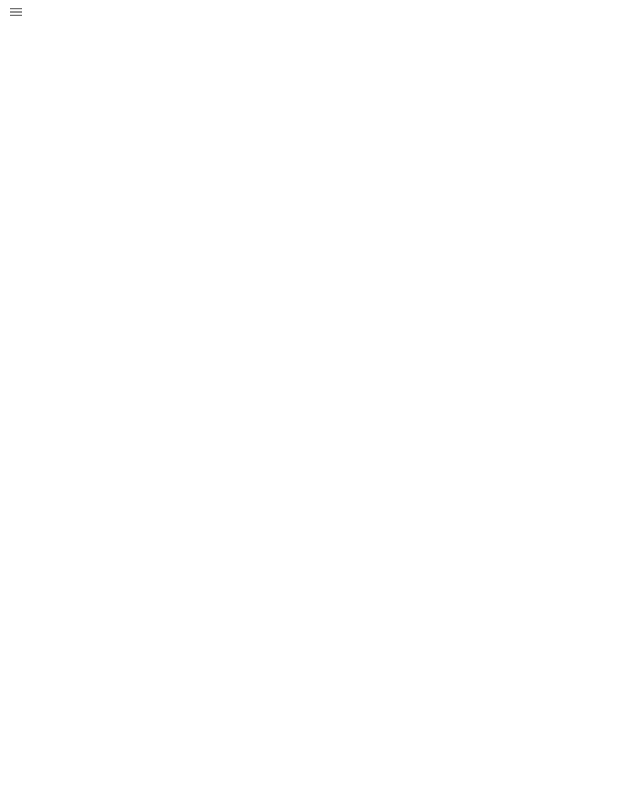
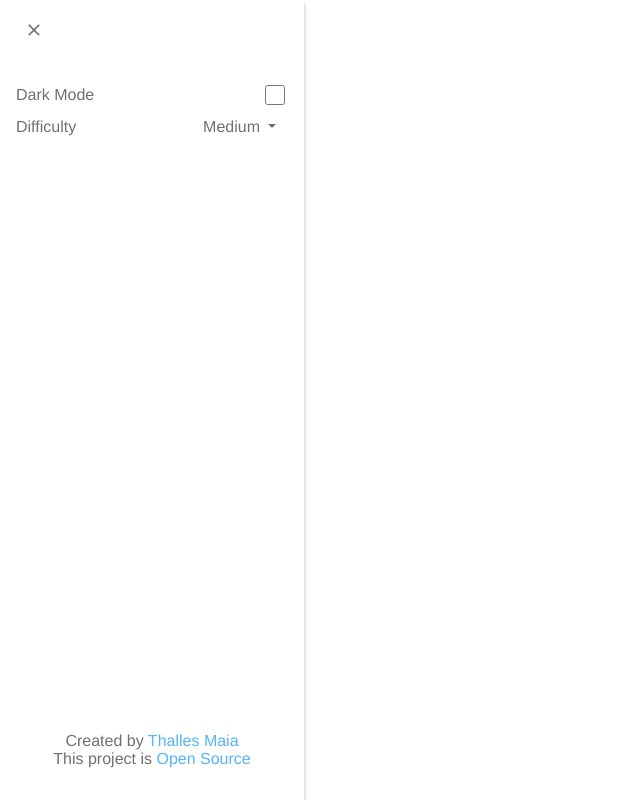
Before and after one commit to tmaiadev/tictactoe, a React app: page / in a window 1280 px wide. Both pictures are taken after a click on the button "Open menu". Shown: the whole page, without its empty margins (0-640 px from the left). Built offline with nearby package versions, Linux system fonts and the light colour scheme.

Commit message:
Menu, darkmode toggle, change difficulty

```diff
--- a/package.json
+++ b/package.json
@@ -3,6 +3,7 @@
   "version": "0.1.0",
   "private": true,
   "dependencies": {
+    "animate.css": "^3.7.2",
     "prop-types": "^15.7.2",
     "react": "^16.8.6",
     "react-dom": "^16.8.6",
--- a/src/components/app/app.css
+++ b/src/components/app/app.css
@@ -1,3 +1,5 @@
+@import url('https://fonts.googleapis.com/css?family=Arimo&display=swap');
+
 .app {
   display: block;
   width: 100%;
@@ -6,11 +8,45 @@
   top: 0px;
   left: 0px;
 
+  --background-color: #FFF;
+  --text-color: #707070;
+  --primary-color: #55B4FA;
+  --secondary-color: #F81B81;
+  --menu-background: #FFF;
+
   background-color: var(--background-color);
+}
+
+.app,
+.app * {
+  font-family: 'Arimo', sans-serif;
   color: var(--text-color);
+
+  transition: color .3s ease-in-out,
+    background-color .3s ease-in-out,
+    fill .3s ease-in-out;
 }
 
 .app--dark-theme {
   --background-color: #000;
   --text-color: #FFF;
+  --menu-background: #131212;
 }
+
+.app--no-outlines,
+.app--no-outlines * {
+  outline: none;
+}
+
+.app__menu-button {
+  display: block;
+  position: absolute;
+  top: 16px;
+  left: 16px;
+  z-index: 1;
+}
+
+.app a {
+  color: var(--primary-color);
+  text-decoration: none;
+}
--- a/src/components/app/app.js
+++ b/src/components/app/app.js
@@ -1,27 +1,81 @@
-import React, { useState } from 'react';
+import React, { useState, useEffect, useReducer } from 'react';
 import DarkThemeContext from '../../contexts/darkTheme';
+import GameStateContext, {
+  dispatcher as gameStateDispatcher,
+  defaultValue as gameStateDefaultValue,
+} from '../../contexts/gameState';
 import Button from '../button/button';
 import Icon from '../icon/icon';
+import Menu from '../menu/menu';
 import './app.css';
 
 function App() {
   const [darkTheme, setDarkTheme] = useState(false);
   const [menu, setMenu] = useState(false);
+  const [noOutlines, setNoOutlines] = useState(false);
+  const [gameState, dispatchGameState] = useReducer(gameStateDispatcher, gameStateDefaultValue);
+
+  function closeMenu() {
+    setMenu(false);
+    document.querySelector('.app__menu-button button').focus();
+  }
+
+  useEffect(() => {
+    function enableOutlines() {
+      if (noOutlines === false) return;
+      setNoOutlines(false);
+    }
+
+    function disableOutlines() {
+      if (noOutlines === true) return;
+      setNoOutlines(true);
+    }
+
+    function onTabPress(evt) {
+      if (evt.key !== 'Tab') return;
+      enableOutlines();
+    }
+
+    window.addEventListener('mousemove', disableOutlines);
+    window.addEventListener('touchstart', disableOutlines);
+    window.addEventListener('keydown', onTabPress);
+    return () => {
+      window.removeEventListener('mousemove', disableOutlines);
+      window.removeEventListener('touchstart', disableOutlines);
+      window.removeEventListener('keydown', onTabPress);
+    };
+  }, [noOutlines]);
+
+  window.t = () => setDarkTheme(!darkTheme);
 
   return (
     <DarkThemeContext.Provider value={[darkTheme, setDarkTheme]}>
-      <div className={`app ${darkTheme ? 'app--dark-theme' : ''}`}>
+      <GameStateContext.Provider value={[gameState, dispatchGameState]}>
+        <div className={'app animated zoomIn fast ' +
+          (darkTheme ? 'app--dark-theme ' : '') +
+          (noOutlines ? 'app--no-outlines ' : '')
+        }>
+          {menu
+            ? <Menu
+                onClose={closeMenu}
+                darkTheme={darkTheme}
+                toggleDarkTheme={() => setDarkTheme(!darkTheme)}
+              />
+            : null}
           <div className="app__menu-button">
             <Button
               onClick={() => setMenu(true)}
+              aria-label="Open menu"
             >
               <Icon
                 type="menu"
                 aria-hidden
+                size={20}
               />
             </Button>
           </div>
         </div>
+      </GameStateContext.Provider>
     </DarkThemeContext.Provider>
   );
 }
--- a/src/components/button/button.js
+++ b/src/components/button/button.js
@@ -5,11 +5,13 @@ import './button.css';
 function Button({
   onClick,
   children,
+  "aria-label": ariaLabel,
 }) {
   return (
     <button
       onClick={onClick}
       className="button"
+      aria-label={ariaLabel}
     >
       {children}
     </button>
@@ -19,6 +21,11 @@ function Button({
 Button.propTypes = {
   onClick: PropTypes.func.isRequired,
   children: PropTypes.node.isRequired,
+  'aria-label': PropTypes.string,
 };
 
+Button.defaultProps = {
+  'aria-label': undefined,
+}
+
 export default Button;
--- /dev/null
+++ b/src/components/menu/menu.css
@@ -0,0 +1,58 @@
+.menu {
+  display: block;
+  width: 100%;
+  height: 100%;
+  position: absolute;
+  top: 0px;
+  left: 0px;
+  z-index: 2;
+}
+
+.menu__container {
+  display: block;
+  width: 100%;
+  max-width: 304px;
+  height: 100%;
+  position: absolute;
+  top: 0px;
+  left: 0px;
+
+  background-color: var(--menu-background);
+  box-shadow: 0px 3px 4px rgba(0, 0, 0, .3);
+}
+
+.menu__close-button {
+  display: block;
+  position: absolute;
+  top: 16px;
+  left: 16px;
+}
+
+.menu__content {
+  display: grid;
+  width: 100%;
+  height: calc(100% - 64px);
+  top: 64px;
+  left: 0px;
+  position: absolute;
+  grid-template-rows: auto min-content;
+  box-sizing: border-box;
+  padding: 16px;
+}
+
+.menu__footer {
+  text-align: center;
+  padding: 16px;
+}
+
+.menu__form-group {
+  display: grid;
+  grid-template-columns: auto min-content;
+  height: 30px;
+  align-items: center;
+}
+
+.menu__form-group input[type=checkbox] {
+  height: 20px;
+  width: 20px;
+}
--- /dev/null
+++ b/src/components/menu/menu.js
@@ -0,0 +1,164 @@
+import React, { useEffect, useContext } from 'react';
+import PropTypes from 'prop-types';
+import Button from '../button/button';
+import Icon from '../icon/icon';
+import Select from '../select/select';
+import DarkThemeContext from '../../contexts/darkTheme';
+import GameStateContext, {
+  GAME_DIFFICULTIES,
+  GAME_STATE_ACTION_TYPE,
+} from '../../contexts/gameState';
+import './menu.css';
+
+function Menu({
+  onClose,
+}) {
+  const [darkTheme, setDarkTheme] = useContext(DarkThemeContext);
+  const [gameState, dispatchGameState] = useContext(GameStateContext);
+
+  function animateToClose() {
+    const container = document.querySelector('.menu__container');
+    container.classList.remove('slideInLeft');
+    container.classList.add('slideOutLeft');
+    container.addEventListener('animationend', onClose, { once: true });
+  }
+
+  function onClickOnBackground(evt) {
+    const { target } = evt;
+    if (target.classList.contains('menu') === false) return;
+    animateToClose();
+  }
+
+  function onEscPressed(evt) {
+    if (evt.key !== 'Escape') return;
+    animateToClose();
+  }
+
+  function focusOnContainer() {
+    document.querySelector('.menu__container').focus();
+  }
+
+  function handleFormSubmition(evt) {
+    evt.preventDefault();
+  }
+
+  function onDifficultyChange(evt) {
+    const { value } = evt.target;
+    dispatchGameState({
+      type: GAME_STATE_ACTION_TYPE.CHANGE_DIFFICULTY,
+      payload: value,
+    });
+  }
+
+  useEffect(() => {
+    window.addEventListener('keydown', onEscPressed);
+    return () => window.removeEventListener('keydown', onEscPressed);
+  });
+
+  useEffect(() => {
+    const container = document.querySelector('.menu__container');
+    container.addEventListener('animationend', () => {
+      container.focus();
+    }, { once: true });
+  });
+
+  return (
+    <div
+      className="menu"
+      onClick={onClickOnBackground}
+    >
+      <div
+        tabIndex="0"
+        onFocus={focusOnContainer}
+      />
+      <div
+        className="menu__container animated slideInLeft faster"
+        tabIndex="0"
+      >
+        <div className="menu__close-button">
+          <Button
+            onClick={animateToClose}
+            aria-label="Close menu"
+          >
+            <Icon
+              type="x"
+              aria-hidden
+              size={20}
+            />
+          </Button>
+        </div>
+        <div className="menu__content">
+          <form
+            onSubmit={handleFormSubmition}
+          >
+            <div className="menu__form-group">
+              <label htmlFor="darkmode">
+                Dark Mode
+              </label>
+              <div>
+                <input
+                  id="darkmode"
+                  name="darkmode"
+                  type="checkbox"
+                  defaultChecked={darkTheme}
+                  onClick={() => setDarkTheme(!darkTheme)}
+                />
+              </div>
+            </div>
+            <div className="menu__form-group">
+              <label htmlFor="difficulty">
+                Difficulty
+              </label>
+              <Select
+                id="difficulty"
+                name="difficulty"
+                value={gameState.difficulty}
+                options={[
+                  { label: 'Easy', value: GAME_DIFFICULTIES.EASY },
+                  { label: 'Medium', value: GAME_DIFFICULTIES.MEDIUM },
+                  { label: 'Hard', value: GAME_DIFFICULTIES.HARD },
+                  { label: 'Godlike', value: GAME_DIFFICULTIES.GODLIKE },
+                ]}
+                onChange={onDifficultyChange}
+              />
+            </div>
+          </form>
+          <footer className="menu__footer">
+            <div>
+              Created by
+              {' '}
+              <a
+                href="https://thallesmaia.com/about-me"
+                target="_blank"
+                rel="noopener noreferrer"
+              >
+                Thalles Maia
+              </a>
+            </div>
+            <div>
+              This project is
+              {' '}
+              <a
+                href="https://github.com/tmaiadev/tictactoe"
+                target="_blank"
+                rel="noopener noreferrer"
+              >
+                Open Source
+              </a>
+            </div>
+          </footer>
+        </div>
+        <div
+          tabIndex="0"
+          onFocus={focusOnContainer}
+        />
+      </div>
+    </div>
+  )
+}
+
+Menu.propTypes = {
+  onClose: PropTypes.func.isRequired,
+};
+
+export default Menu;
--- /dev/null
+++ b/src/components/select/select.css
@@ -0,0 +1,22 @@
+.select {
+  display: inline-block;
+  padding: 8px;
+  position: relative;
+}
+
+.select__display {
+  display: grid;
+  grid-template-columns: min-content min-content;
+  grid-gap: 4px;
+}
+
+.select__input {
+  display: block;
+  position: absolute;
+  top: 0px;
+  left: 0px;
+  appearance: none;
+  width: 100%;
+  height: 100%;
+  opacity: 0;
+}
--- /dev/null
+++ b/src/components/select/select.js
@@ -0,0 +1,58 @@
+import React from 'react';
+import PropTypes from 'prop-types';
+import Icon from '../icon/icon';
+import './select.css';
+
+function Select({
+  value,
+  onChange,
+  id,
+  name,
+  options,
+}) {
+  return (
+    <div className="select">
+      <div
+        className="select__display"
+        aria-hidden
+      >
+        {options.find(o => o.value === value).label}
+        <Icon type="dropdown" />
+      </div>
+      <select
+        id={id}
+        name={name}
+        onChange={onChange}
+        defaultValue={value}
+        className="select__input"
+      >
+        {options
+          .map(({
+            label,
+            value
+          }) => <option key={value} value={value}>{label}</option>)}
+      </select>
+    </div>
+  )
+}
+
+Select.propTypes = {
+  value: PropTypes.oneOfType([
+    PropTypes.string,
+    PropTypes.number,
+  ]).isRequired,
+  onChange: PropTypes.func.isRequired,
+  id: PropTypes.string.isRequired,
+  name: PropTypes.string.isRequired,
+  options: PropTypes.arrayOf(
+    PropTypes.shape({
+      value: PropTypes.oneOfType([
+        PropTypes.string,
+        PropTypes.number,
+      ]),
+      label: PropTypes.string,
+    }),
+  ).isRequired,
+};
+
+export default Select;
--- a/src/contexts/gameState.js
+++ b/src/contexts/gameState.js
@@ -14,6 +14,14 @@ export const GAME_STATE_ACTION_TYPE = {
   CHECK: 'CHECK',
   RESET: 'RESET',
   RESET_SCORE: 'RESET_SCORE',
+  CHANGE_DIFFICULTY: 'CHANGE_DIFFICULTY',
+};
+
+export const GAME_DIFFICULTIES = {
+  EASY: 'EASY',
+  MEDIUM: 'MEDIUM',
+  HARD: 'HARD',
+  GODLIKE: 'GODLIKE',
 };
 
 export const defaultValue = {
@@ -28,6 +36,7 @@ export const defaultValue = {
     a3: null, b3: null, c3: null,
   },
   state: GAME_STATE.IDLE,
+  difficulty: GAME_DIFFICULTIES.MEDIUM,
 };
 
 export const dispatcher = (state, action) => {
@@ -82,6 +91,22 @@ export const dispatcher = (state, action) => {
       return newState;
     }
 
+    case GAME_STATE_ACTION_TYPE.CHANGE_DIFFICULTY:
+    {
+      // Validate Payload
+      const validPayloads = Object
+        .keys(GAME_DIFFICULTIES)
+        .map(k => GAME_DIFFICULTIES[k]);
+
+      if (validPayloads.indexOf(action.payload) === -1) {
+        throw new Error('Invalid payload');
+      }
+
+      const newState = {...state};
+      newState.difficulty = action.payload;
+      return newState;
+    }
+
     default:
       return state;
   }
--- a/src/index.js
+++ b/src/index.js
@@ -1,8 +1,8 @@
 import React from 'react';
 import ReactDOM from 'react-dom';
-import './index.css';
 import App from './components/app/app';
 import * as serviceWorker from './serviceWorker';
+import 'animate.css';
 
 ReactDOM.render(<App />, document.getElementById('root'));
 
```
Also changed, not shown: src/index.css (deleted, +0 -13 lines), 1 other file. Lines whose indentation alone changed are shown as unchanged.
